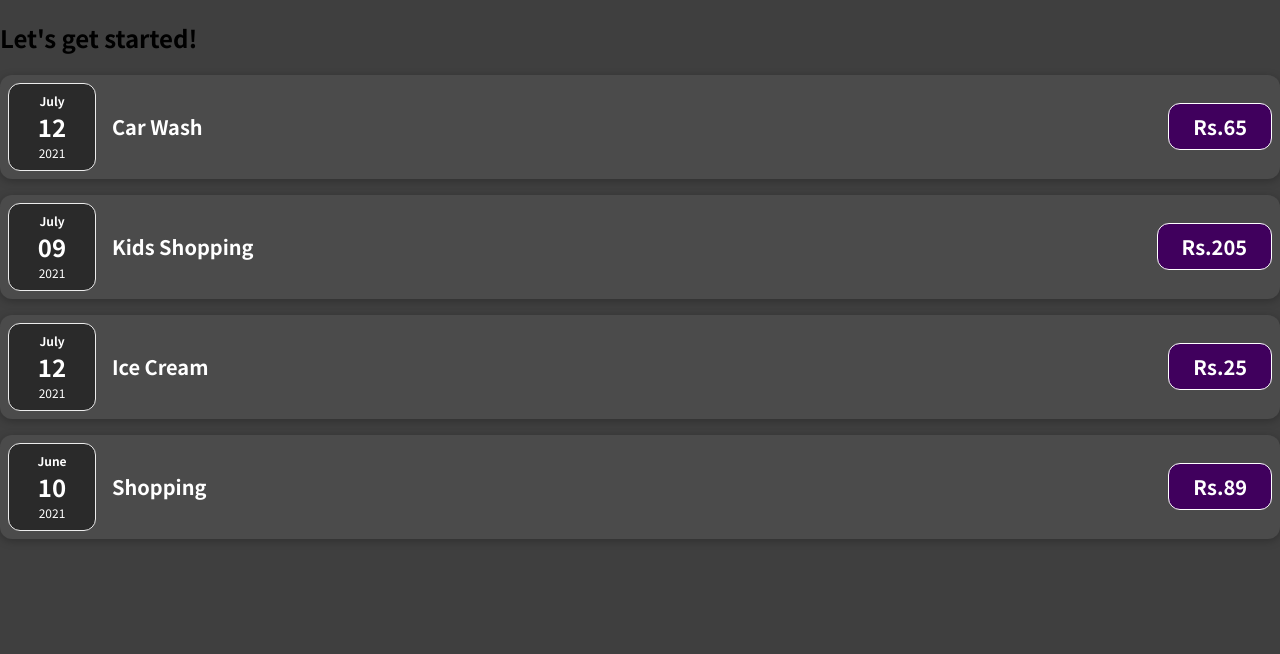
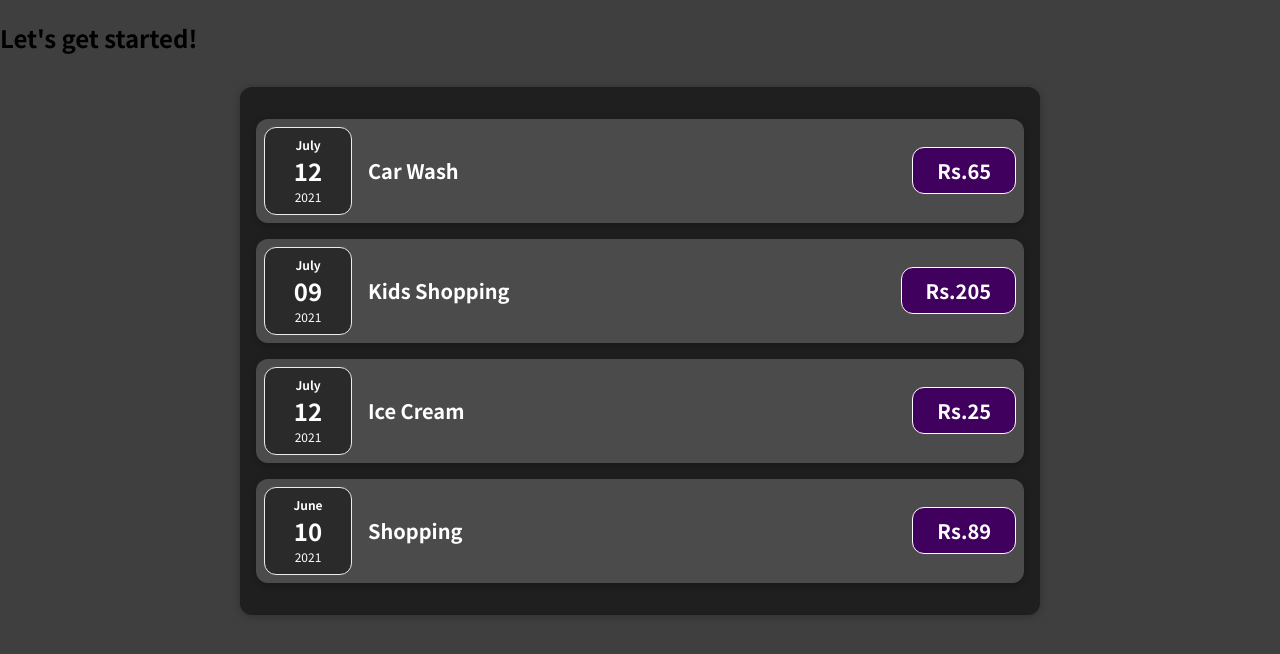
Before and after one commit to vk415072/frontendWebProjects, a JavaScript app in the folder Expense Tracker (React JS)/: page / in a window 1280 px wide. Shown: the top 654 px of the page. Built offline with nearby package versions, Linux system fonts and the light colour scheme.

Commit message:
Separated Expenses to its own component

```diff
--- a/Expense Tracker (React JS)/src/App.js
+++ b/Expense Tracker (React JS)/src/App.js
@@ -1,5 +1,7 @@
 // 1. importing ExpenseItem.js component
-import ExpenseItem from "./components/ExpenseItem";
+// import ExpenseItem from "./components/ExpenseItem";
+// 6. importing Expenses.js
+import Expenses from "./components/Expenses";
 
 function App() {
    // 3. creating data for ExpenseItem
@@ -35,10 +37,13 @@ function App() {
          <h2>Let's get started!</h2>
          {/* 2. using ExpenseItem.js component as JSX tags */}
          {/* 4. creating the attributes with data expenses data created above */}
-         <ExpenseItem title={expenses[0].title} amount={expenses[0].amount} date={expenses[0].date}></ExpenseItem>
+         {/* 5. moving these expenses items to Expense.js */}
+         {/* <ExpenseItem title={expenses[0].title} amount={expenses[0].amount} date={expenses[0].date}></ExpenseItem>
          <ExpenseItem title={expenses[1].title} amount={expenses[1].amount} date={expenses[1].date}></ExpenseItem>
          <ExpenseItem title={expenses[2].title} amount={expenses[2].amount} date={expenses[2].date}></ExpenseItem>
-         <ExpenseItem title={expenses[3].title} amount={expenses[3].amount} date={expenses[3].date}></ExpenseItem>
+         <ExpenseItem title={expenses[3].title} amount={expenses[3].amount} date={expenses[3].date}></ExpenseItem> */}
+         {/* 7. now using Expenses.js component */}
+         <Expenses items={expenses} />
       </div>
    );
 }
--- /dev/null
+++ b/Expense Tracker (React JS)/src/components/Expenses.css
@@ -0,0 +1,9 @@
+.expenses {
+   padding: 1rem;
+   background-color: rgb(31, 31, 31);
+   margin: 2rem auto;
+   width: 50rem;
+   max-width: 95%;
+   border-radius: 12px;
+   box-shadow: 0 1px 8px rgba(0, 0, 0, 0.25);
+}
--- /dev/null
+++ b/Expense Tracker (React JS)/src/components/Expenses.js
@@ -0,0 +1,18 @@
+// 2. importing App.js
+import ExpenseItem from "./ExpenseItem";
+// 3. importing its css
+import "./Expenses.css";
+
+function Expenses(props) {
+   return (
+      // 1. copied from App.js
+      <div className='expenses'>
+         <ExpenseItem title={props.items[0].title} amount={props.items[0].amount} date={props.items[0].date}></ExpenseItem>
+         <ExpenseItem title={props.items[1].title} amount={props.items[1].amount} date={props.items[1].date}></ExpenseItem>
+         <ExpenseItem title={props.items[2].title} amount={props.items[2].amount} date={props.items[2].date}></ExpenseItem>
+         <ExpenseItem title={props.items[3].title} amount={props.items[3].amount} date={props.items[3].date}></ExpenseItem>
+      </div>
+   );
+}
+
+export default Expenses;
```
